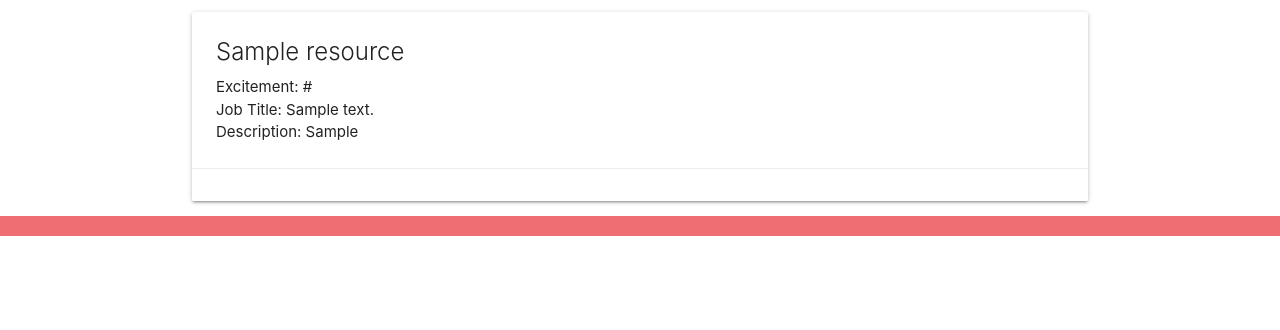
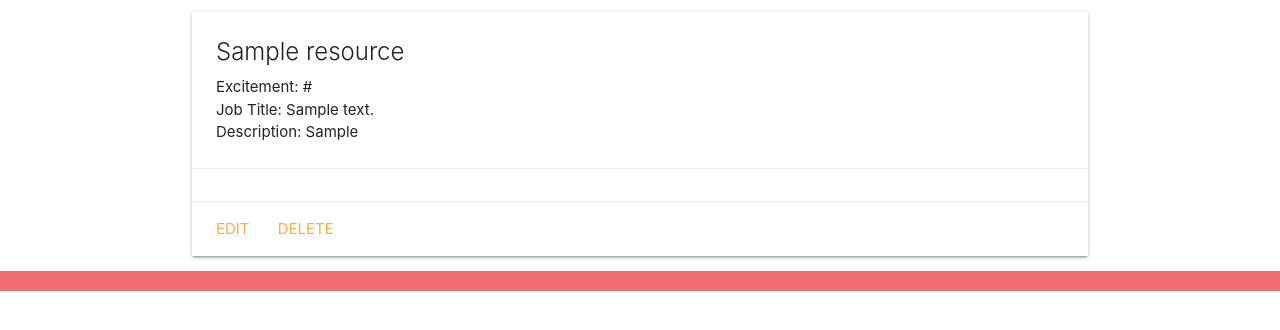
Before and after one commit to Nexusmane/GitEmployed, a Django app: page /resources/1/detail/ in a window 1280 px wide. Shown: the part 188-518 px from the top of the page. Run offline with Django 3.2, Linux system fonts and the light colour scheme; tables that the repository leaves empty hold one stand-in row (values such as "Sample post").

Commit message:
Add update & edit to resources

```diff
--- a/main_app/templates/resources/detail.html
+++ b/main_app/templates/resources/detail.html
@@ -12,6 +12,10 @@
   </div>
   <div class="card-action">
   </div>
+  <div class="card-action">
+    <a href="{% url 'resources_update' resource.id %}">Edit</a>
+    <a href="{% url 'resources_delete' resource.id %}">Delete</a>
+  </div>
 </div>
 
 {% endblock %}
--- a/main_app/urls.py
+++ b/main_app/urls.py
@@ -13,4 +13,6 @@ urlpatterns = [
     path('resources/create/', views.ResourceCreate.as_view(), name='resources_create'),
     path('resources/index/', views.resources_index, name='resources_index'),
     path('resources/<int:resource_id>/detail/', views.resources_detail, name='resources_detail'),
+    path('resources/<int:pk>/udpate', views.ResourceUpdate.as_view(), name='resources_update'),
+    path('resources/<int:pk>/delete', views.ResourceDelete.as_view(), name='resources_delete'),
 ]
--- a/main_app/views.py
+++ b/main_app/views.py
@@ -73,3 +73,12 @@ class ResourceCreate(LoginRequiredMixin, CreateView):
     def form_valid(self, form):
       form.instance.user = self.request.user
       return super().form_valid(form)
+
+
+class ResourceUpdate(LoginRequiredMixin, UpdateView):
+  model = Resource
+  fields = ['category', 'title', 'content', 'resource_url']
+
+class ResourceDelete(LoginRequiredMixin, DeleteView):
+  model = Resource
+  success_url = '/resources/index/'
```
Also changed, not shown: main_app/templates/main_app/resource_confirm_delete.html (added, +16 -0 lines).
